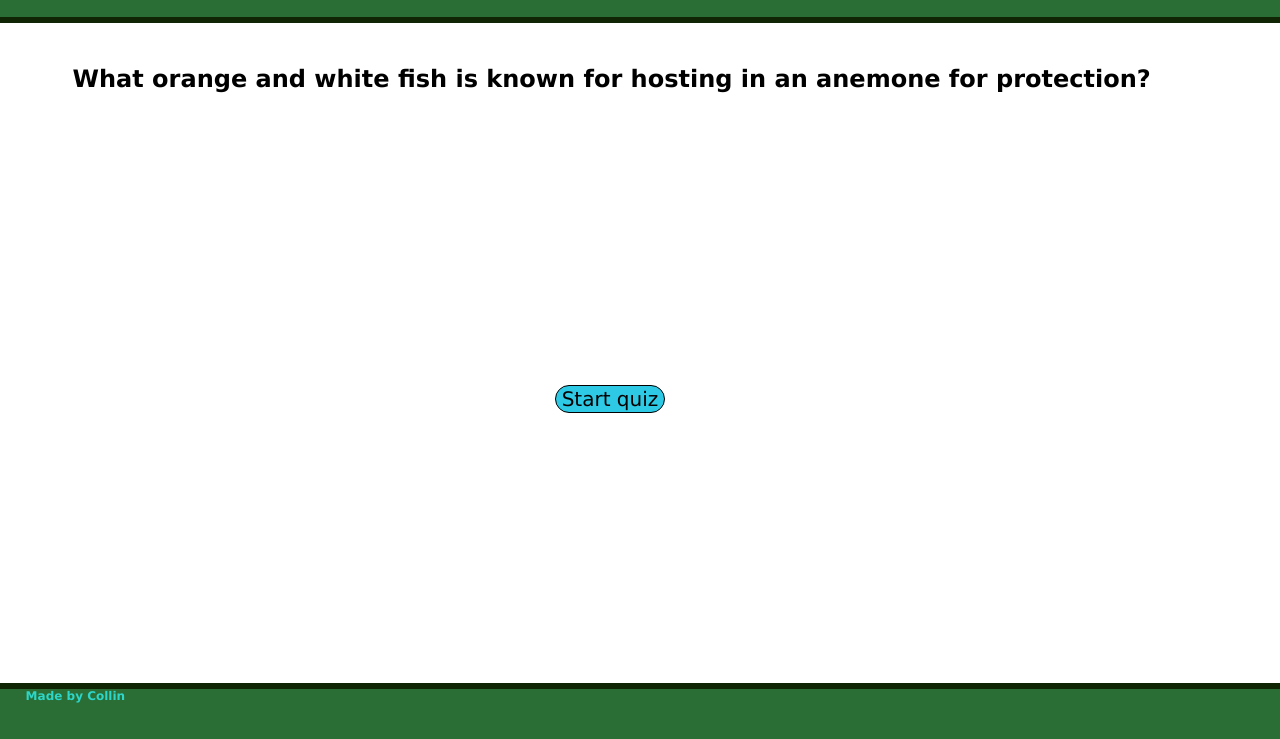
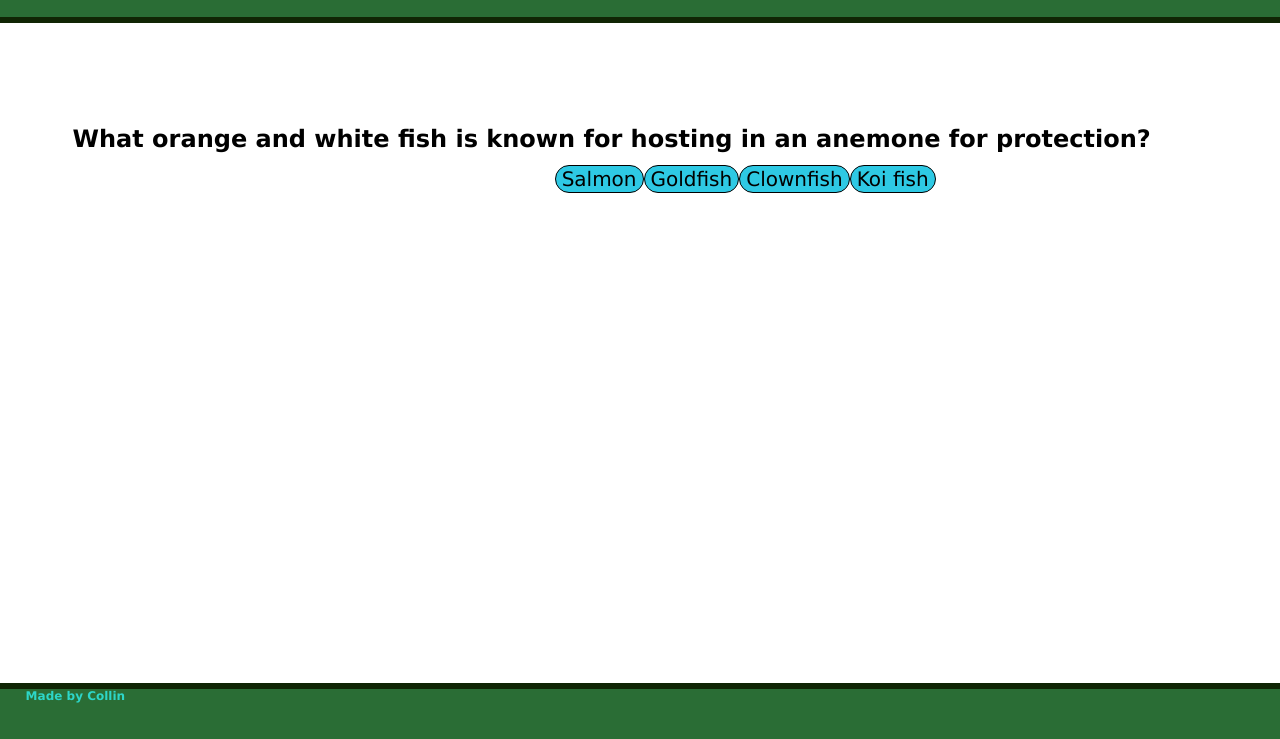
Before and after one commit to CollinA7/animal-quiz, a plain HTML site: page index.html in a window 1280 px wide. Both pictures are taken after a click on the button "Start quiz". Shown: the part 61-800 px from the top of the page. Drawn offline with Linux system fonts and the light colour scheme.

Commit message:
added button id's for the answer buttons on the quiz

```diff
--- a/assets/js/script.js
+++ b/assets/js/script.js
@@ -1,18 +1,77 @@
 document.getElementById("start-button").addEventListener("click", startQuiz);
 var startButton = document.querySelector("#start-button");
 var quizContent = document.querySelector("#quiz-body");
+var buttonIdCounter = 0;
 
-var correctAnimal = ["Clownfish", "Cheetah", "Armadillo"];
+//  These are the Arrays for the questions and the answers
+var questionSelector = [
+    "What orange and white fish is known for hosting in an anemone for protection?",
+    "Which large cat is the fastest land mammal on the planet",
+    "What is the state animal for the state of Texas?"
+]
+
+var correctAnimal = [
+    "Clownfish", "Cheetah", "Armadillo"
+];
+
+var incorrectAnimals = [
+    "Giraffe", "Rhino", "Ostrich", "Salmon", "Koi fish", "Catfish", "Goldfish", "Lion", "American Opossum"
+];
+
+var buttonHandler = function(event) {
+    console.log(event.target);
+
+    if (event.target.matches(".btn")) {
+        var buttonIdCounter = event.target.getAttribute("answer-btn-id");
+        console.log(buttonIdCounter);
+    }
+}
 
 function startQuiz() {
 
-    document.getElementById("sub-prompt").remove();
+    document.getElementById("sub-prompt").innerHTML = "";
+    document.getElementById("question-prompt").innerHTML = "";
+
+    startButton.remove();
 
     questionOne();
-}
-
-var questionOne = function() {
-    document.getElementById("question-prompt").innerHTML = "What orange and white fish is known for hosting in an anemone for protection?";
+    // Add timer to the header
 
 
+    function questionOne() {
+        // document.getElementById("buttonIdCounter").addEventListener("click", console.log("yes"))
+
+        // This variable adds the question to the body
+        var firstQuestion = document.getElementById("quiz-body");
+
+        var questionPrompt = document.createElement("h2");
+        questionPrompt.textContent = questionSelector[0];
+        firstQuestion.appendChild(questionPrompt);
+
+        //  Answer one options
+        var questionAnswer = document.createElement("button");
+        questionAnswer.textContent = incorrectAnimals[3];
+        questionAnswer.className = ("btn");
+        questionAnswer.setAttribute("answer-btn-id", buttonIdCounter++);
+        firstQuestion.appendChild(questionAnswer);
+
+        var questionAnswer = document.createElement("button");
+        questionAnswer.textContent = incorrectAnimals[6];
+        questionAnswer.className = ("btn");
+        questionAnswer.setAttribute("answer-btn-id", buttonIdCounter++);
+        firstQuestion.appendChild(questionAnswer);
+
+        var questionAnswer = document.createElement("button");
+        questionAnswer.textContent = correctAnimal[0];
+        questionAnswer.className = ("btn");
+        questionAnswer.setAttribute("answer-btn-id", buttonIdCounter++);
+        firstQuestion.appendChild(questionAnswer);
+
+        var questionAnswer = document.createElement("button");
+        questionAnswer.textContent = incorrectAnimals[4];
+        questionAnswer.className = ("btn");
+        questionAnswer.setAttribute("answer-btn-id", buttonIdCounter++);
+        firstQuestion.appendChild(questionAnswer);
+    }
+
 }
--- a/index.html
+++ b/index.html
@@ -10,7 +10,7 @@
 <body>
     <header>
         <h1>Welcome to the wildlife quiz!</h1>
-
+        <div></div>
     </header>
     <main>
         <div class="quiz-body">
```
